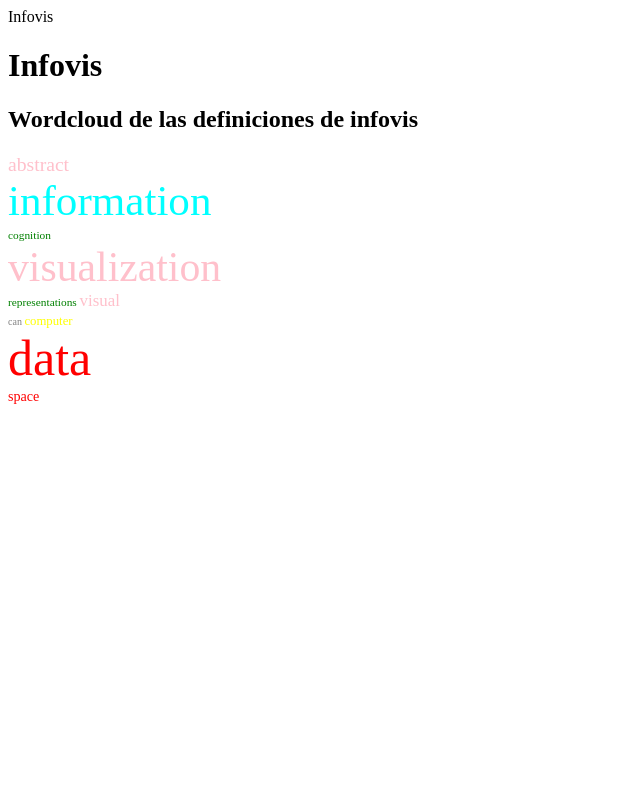
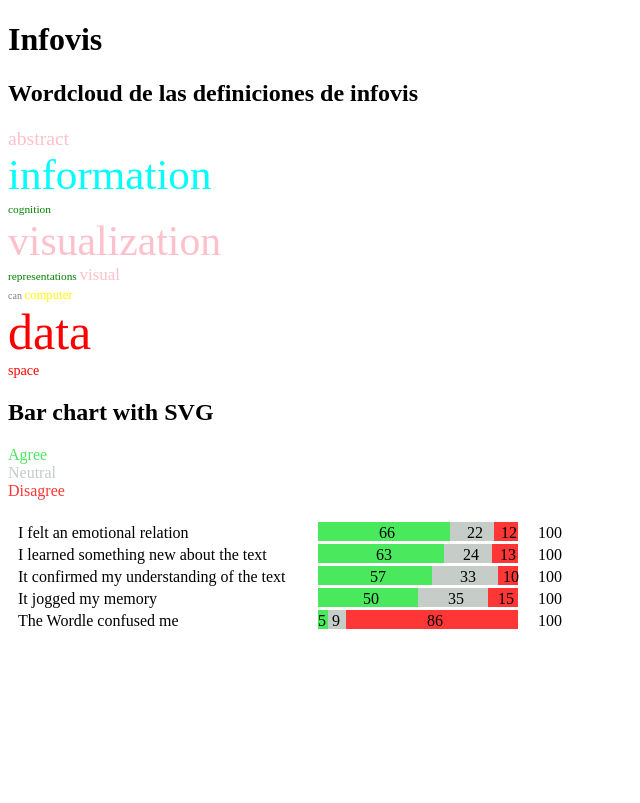
Before and after one commit to agustinscigliano/infovis, a plain HTML site: page index.html in a window 1280 px wide. Shown: the whole page, without its empty margins (0-640 px from the left). Drawn offline with nearby package versions, Linux system fonts and the light colour scheme.

Commit message:
Bar-chart

```diff
--- a/index.html
+++ b/index.html
@@ -1,7 +1,7 @@
 <!DOCTYPE html>
 <html>
 <head>
-  <titlei>Infovis</title>
+  <title>Infovis</title>
 	<meta charset="utf-8" />
 
   <link href="http://fonts.googleapis.com/css?family=Raleway:400,300,600" rel="stylesheet" type="text/css">
@@ -37,5 +37,69 @@
       })
       .text(function (d,i) { return d[0]+ " "; });
    </script>
+
+   <h2>Bar chart with SVG</h2>
+   <div style="color:#4AE85D">
+   		<text> Agree </text>
+   </div>
+   <div style="color:#C6CCC7">
+   		<text> Neutral </text>
+   </div>
+   <div style="color:#FF3636">
+   		<text> Disagree </text>
+   </div>
+   <svg id="bar-chart" width="900" height="300"></svg>
+        <script>
+          var datos = [ { "question": "I felt an emotional relation", "stats": [66, 22, 12] },
+          {"question": "I learned something new about the text", "stats":	[63, 24, 13]},
+          {"question": "It confirmed my understanding of the text",	"stats": [57,	33,	10]},
+          {"question": "It jogged my memory",	"stats": [50,	35, 15]},
+          {"question": "The Wordle confused me", "stats": [5, 9, 86]} ];
+          var colors = [ "#4AE85D", "#C6CCC7", "#FF3636"];
+          var g = d3.select("#bar-chart").selectAll("g")
+             .data(datos)
+             .enter()
+             .append("g")
+             .attr("transform", function(d,i) { return "translate(10, " + (i+1)*22 + ")"});
+             g.append("text")
+             .attr("y","10")
+             .attr("dy",".35em")
+             .text(function(d,i) { return d.question });
+             g.append("rect")
+             .attr("height", "19")
+             .attr("x","300")
+             .attr("style",function(d,i){ return "fill:" + colors[0] })
+             .attr("width",function(d,i){ return d.stats[0] * 2 });
+             g.append("text")
+             .attr("x",function(d,i){ return 300 + d.stats[0] -5 })
+             .attr("y","10")
+             .attr("dy",".35em")
+             .text(function(d,i) { return d.stats[0]});
+             g.append("rect")
+             .attr("height", "19")
+             .attr("x",function(d,i){ return 300 + d.stats[0] * 2 })
+             .attr("style",function(d,i){ return "fill:" + colors[1] })
+             .attr("width",function(d,i){ return d.stats[1] * 2});
+             g.append("text")
+             .attr("x",function(d,i){ return 300 + d.stats[0] * 2 + d.stats[1] -5 })
+             .attr("y","10")
+             .attr("dy",".35em")
+             .text(function(d,i) { return d.stats[1]});
+             g.append("rect")
+             .attr("height", "19")
+             .attr("x",function(d,i){ return 300 + d.stats[0] * 2+ d.stats[1] * 2 })
+             .attr("style",function(d,i){ return "fill:" + colors[2] })
+             .attr("width",function(d,i){ return d.stats[2] * 2});
+             g.append("text")
+             .attr("x",function(d,i){ return 300 + d.stats[0] * 2 + d.stats[1] * 2 + d.stats[2] -5 })
+             .attr("y","10")
+             .attr("dy",".35em")
+             .text(function(d,i) { return d.stats[2]});
+             g.append("text")
+             .attr("y","10")
+             .attr("dy",".35em")
+             .attr("x",function(d,i){ return 300 + d.stats[0] * 2+ d.stats[1] * 2 +d.stats[2] * 2 + 20})
+             .text(function(d,i) { return d.stats[0] + d.stats[1] + d.stats[2]});
+        </script>
 </body>
 </html>
```
